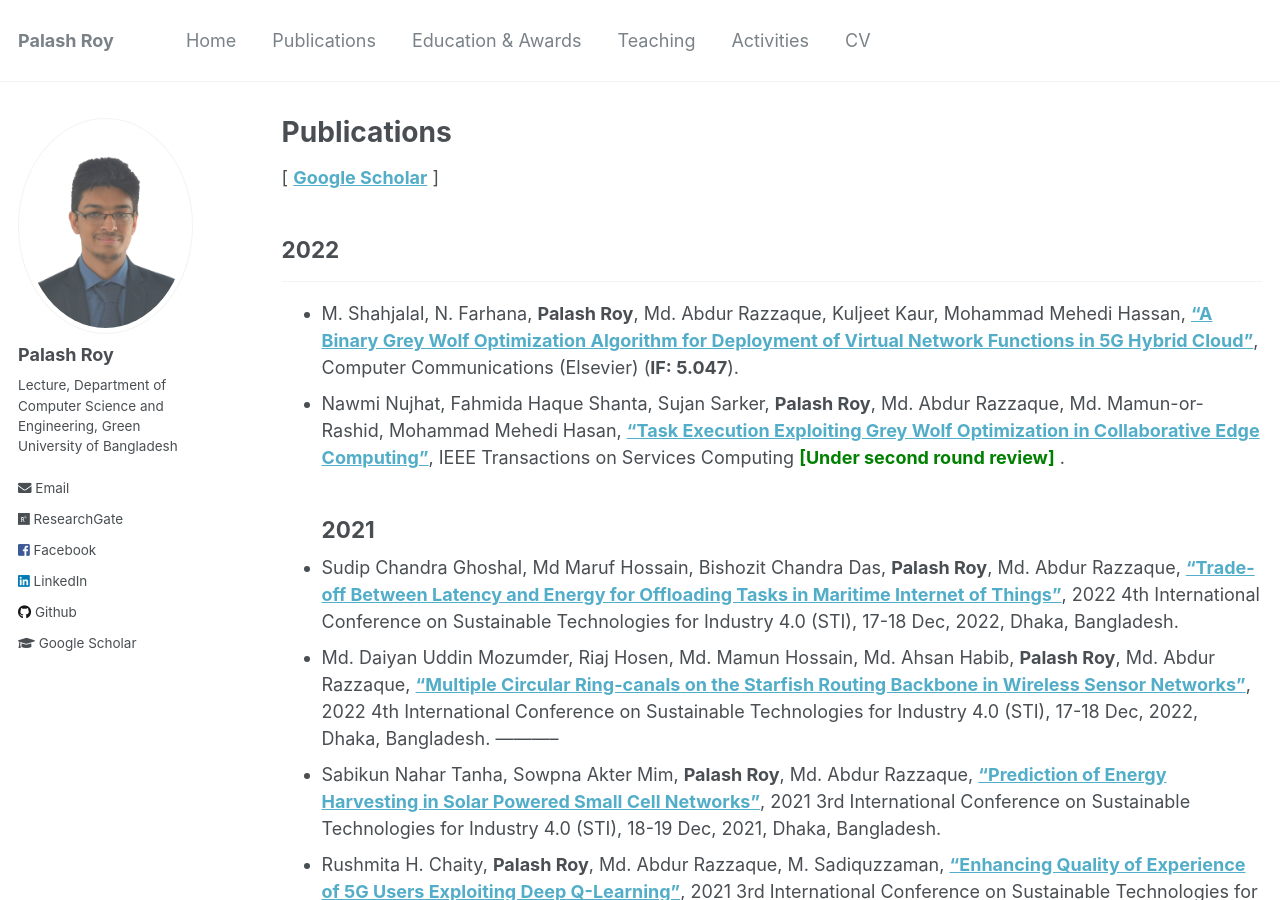
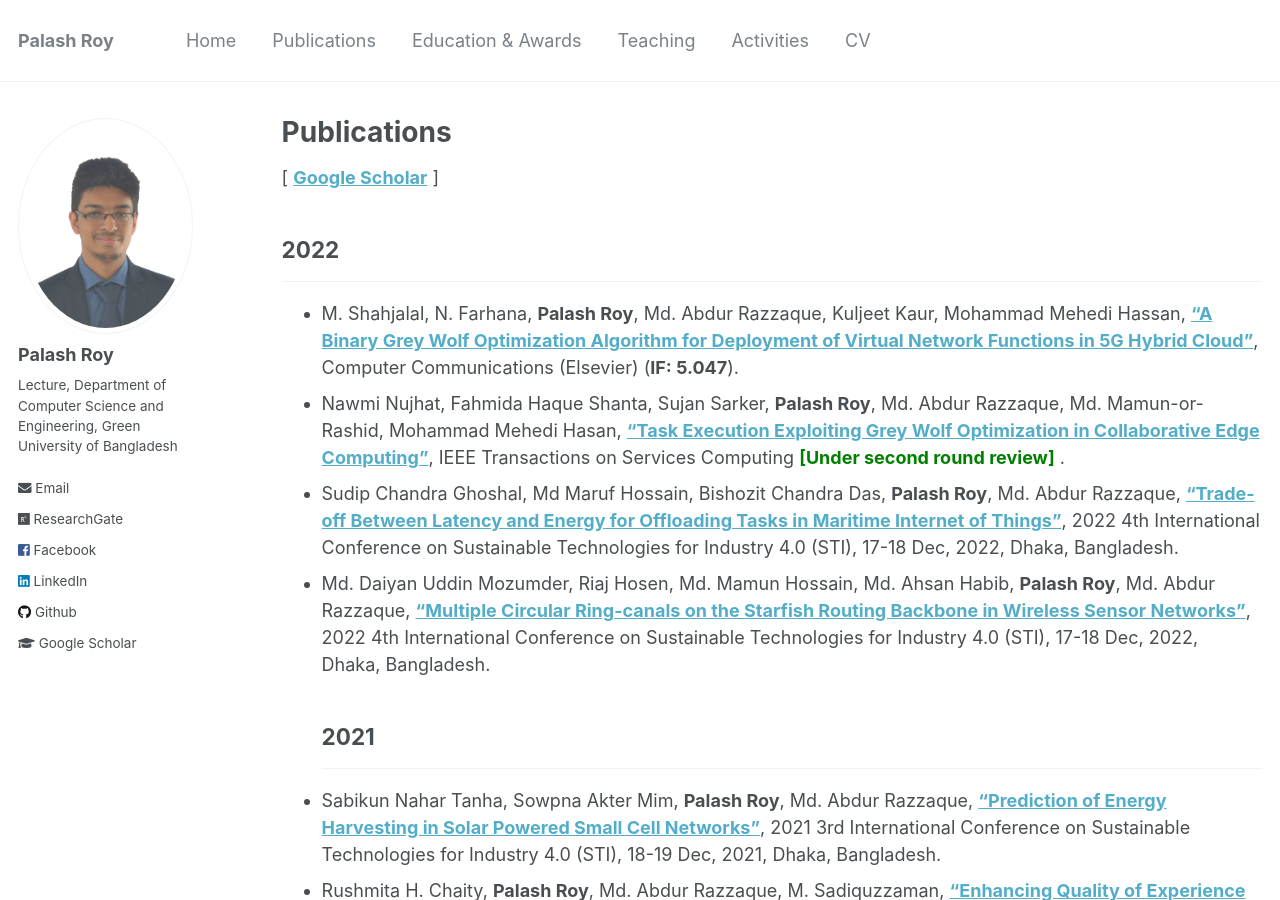
Before and after one commit to PalashRoy975/PalashRoy975.github.io, a Jekyll site: the page built from _pages/publications.md, in a window 1280 px wide and 900 px high. Built offline with Jekyll 4.4.1, drawn with Linux system fonts in a browser that asks for light colours.

```diff
--- a/_pages/publications.md
+++ b/_pages/publications.md
@@ -10,11 +10,11 @@ author_profile: true
 -----------
 * M. Shahjalal, N. Farhana, **Palash Roy**, Md. Abdur Razzaque, Kuljeet Kaur, Mohammad Mehedi Hassan, [**"A Binary Grey Wolf Optimization Algorithm for Deployment of Virtual Network Functions in 5G Hybrid Cloud"**](https://www.sciencedirect.com/science/article/abs/pii/S0140366422002432?via%3Dihub), Computer Communications (Elsevier) (**IF: 5.047**).
 * Nawmi Nujhat, Fahmida Haque Shanta, Sujan Sarker, **Palash Roy**, Md. Abdur Razzaque, Md. Mamun-or-Rashid, Mohammad Mehedi Hasan, [**"Task Execution Exploiting Grey Wolf Optimization in Collaborative Edge Computing"**](#), IEEE Transactions on Services Computing <span style ="color:Green"> **[Under second round review]** </span>.
-## 2021
 * Sudip Chandra Ghoshal, Md Maruf Hossain, Bishozit Chandra Das, **Palash Roy**, Md. Abdur Razzaque, [**"Trade-off Between Latency and Energy for
 Offloading Tasks in Maritime Internet of Things"**](#), 2022 4th International Conference on Sustainable Technologies for Industry 4.0 (STI), 17-18 Dec, 2022, Dhaka, Bangladesh.
 * Md. Daiyan Uddin Mozumder, Riaj Hosen, Md. Mamun Hossain, Md. Ahsan Habib, **Palash Roy**, Md. Abdur Razzaque, [**"Multiple Circular Ring-canals on the Starfish
 Routing Backbone in Wireless Sensor Networks"**](#), 2022 4th International Conference on Sustainable Technologies for Industry 4.0 (STI), 17-18 Dec, 2022, Dhaka, Bangladesh.
+## 2021
 -----------
 * Sabikun Nahar Tanha, Sowpna Akter Mim, **Palash Roy**, Md. Abdur Razzaque, [**"Prediction of Energy Harvesting in Solar Powered Small Cell
 Networks"**](https://ieeexplore.ieee.org/document/9732578), 2021 3rd International Conference on Sustainable Technologies for Industry 4.0 (STI), 18-19 Dec, 2021, Dhaka, Bangladesh.
```
